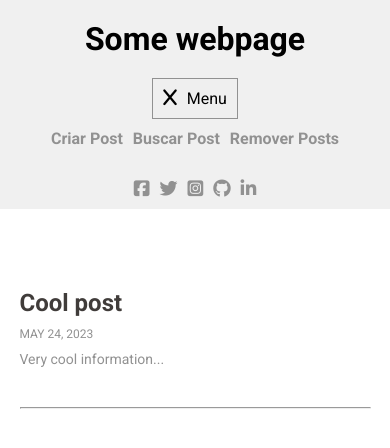
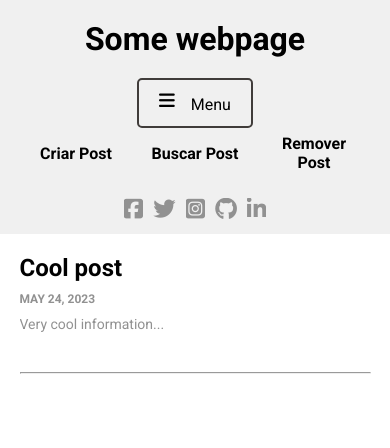
Before and after one commit to ieVictor/exam, a website with bundled scripts: page index.html in a window 390 px wide. Both pictures are taken after a click on the button "Menu". Built offline with nearby package versions, Linux system fonts and the light colour scheme.

Commit message:
Sei lá mano

```diff
--- /dev/null
+++ b/css/style.css
@@ -0,0 +1,353 @@
+* {
+    padding: 0;
+    margin: 0;
+    box-sizing: border-box;
+    font-family: 'Roboto', sans-serif;
+    overflow: hidden;
+}
+
+:root {
+    --default-color: #403c3a;
+    --default-gray: #f0f0f0;
+    --default-font: #919191;
+    --default-white: #ffffff;
+}
+
+header{
+    padding-top: 20px;
+    width: 100%;
+    height: 200px;
+    background-color: var(--default-gray);
+}
+
+.container {
+    width: calc(100dvw - 8%);
+    height: 100%;
+    margin: 0 auto;
+}
+
+.header-main{
+    width: 100%;
+    height: 100%;
+    display: flex;
+    align-items: center;
+    justify-content: center;
+    flex-direction: column;
+}
+.menu-container {
+    margin: 0 auto;
+}
+.menu-options.active {
+    display: none;
+}
+
+.menu-btn {
+    position: absolute;
+    top: 10px;
+    left: 10px;
+    padding: 12px 10px;
+    font-size: 16px;
+    border: 2px solid var(--default-color);
+    border-radius: 5px;
+    background-color: var(--default-gray);
+}
+
+.menu-options{
+    display: flex;
+    list-style: none;
+    position: absolute;
+    top: 50px;
+    left: 0;
+    width: 100%;
+    height: 100%;
+    padding: 12px;
+    cursor: pointer;
+    font-weight: bold;
+    flex-direction: column;
+    align-items: flex-start;
+    transition: all .5s ease-in-out;
+}
+
+.menu-options li{
+    padding: 6px 12px;
+    border-radius: 6px;
+}
+
+.menu-options li:hover {
+    background-color: var(--default-color);
+    color: var(--default-white);
+}
+
+.menu-btn:hover {
+    background-color: var(--default-color);
+    color: var(--default-white);
+}
+
+.menu-btn i{
+    font-size: 18px;
+    margin-right: 12px;
+}
+
+.social-links {
+    display: flex;
+    align-items: center;
+    justify-content: flex-end;
+    padding: 10px 0;
+    gap: 10px;
+    margin-top: 10px;
+}
+
+.social-links a {
+    text-decoration: none;
+    color: var(--default-font);
+    font-size: 18px;
+}
+
+.social-links a:hover {
+    color: var(--default-color);
+}
+
+.post-section {
+    width: 100%;
+    height: 100%;
+    display: flex;
+    flex-direction: column;
+    align-items: flex-start;
+    justify-content: center;
+    margin-bottom: 30px;
+    cursor: pointer;
+}
+
+.post-section h2{
+    color: var(--default-color);
+    margin-bottom: 10px;
+}
+
+.post-section span{
+    color: var(--default-font);
+    font-size: 12px;
+    text-transform: uppercase;
+    margin-bottom: 10px;
+}
+
+.post-section p {
+    color: var(--default-font);
+    font-size: 14px;
+    margin-bottom: 10px;
+}
+
+
+
+@media screen and (max-width: 359px) {
+    body {
+        display: none;
+    }
+}
+
+@media screen and (min-width: 360px) and (max-width: 640px) {
+    .container {
+        max-width: calc(100dvw - 10%);
+        height: 100%;
+    }
+
+    .menu-container{
+        display: flex;
+        align-items: center;
+        justify-content: center;
+        margin: 0 auto;
+    }
+
+    header {
+        width: 100%;
+        height: 100%;
+        background-color: var(--default-gray);
+        margin-bottom: 20px;
+    }
+    .header-main {
+        width: 100%;
+        height: 100%;
+        display: flex;
+        flex-direction: column;
+        align-items: center;
+        justify-content: center;
+    }
+
+    .header-main h1{
+        margin-bottom: 20px;
+    }
+
+    .post-section {
+        width: 100%;
+        height: 100%;
+        display: flex;
+        flex-direction: column;
+        align-items: flex-start;
+        justify-content: center;
+        margin-bottom: 30px;
+    }
+    table {
+        width: 100%;
+        height: inherit;
+        border-collapse: collapse;
+    }
+
+    tbody {
+        width: 100%;
+        height: inherit;
+    }
+
+    table tbody tr td {
+        display: flex;
+        width: 100%;
+        height: inherit;
+        margin-bottom: 10px;
+    }
+
+    .post_header {
+        font-size: 24px;
+        font-weight: bold;
+    }
+
+    .post_date {
+        font-size: 12px;
+        font-weight: bold;
+        color: var(--default-font);
+        text-transform: uppercase;
+    }
+
+    .post_content {
+        font-size: 14px;
+        color: var(--default-font);
+    }
+
+    form {
+        display: flex;
+        flex-direction: column;
+        align-items: center;
+        width: 100%;
+        padding: 20px;
+        border-radius: 10px;
+        background-color: var(--default-gray);
+        transition: all 1s ease-in-out;
+    }
+
+    form h3{
+        margin-bottom: 20px;
+    }
+
+    form label {
+        width: 100%;
+        height: 100%;
+        color: var(--default-color);
+        font-size: 16px;
+        margin-bottom: 10px;
+        font-weight: bold;
+    }
+
+    form input{
+        width: 100%;
+        height: 40px;
+        padding: 0 10px;
+        margin-bottom: 10px;
+        border: none;
+        border-radius: 5px;
+        outline: none;
+    }
+
+    form textarea{
+        width: 100%;
+        height: 100px;
+        padding: 10px;
+        margin-bottom: 10px;
+        border: none;
+        border-radius: 5px;
+        outline: none;
+        resize: none;
+    }
+
+    form .close-panel{
+        display: flex;
+        width: 100%;
+        justify-content: flex-end;
+        padding: 10px;
+        font-size: 16px;
+        color: var(--default-font);
+    }
+
+    form .close-panel i{
+        cursor: pointer;
+    }
+
+    form .close-panel i:hover{
+        color: var(--default-color);
+    }
+
+    .menu-options {
+        display: none;
+    }
+
+    .menu-options.active {
+        display: flex;
+        list-style: none;
+        position: relative;
+        top: auto;
+        right: auto;
+        margin: 0;
+        padding: 0;
+        width: 100%;
+        height: 100%;
+        gap: 6px;
+        cursor: pointer;
+        font-weight: bold;
+        flex-direction: row;
+        align-items: center;
+        justify-content: center;
+    }
+
+    .menu-options li{
+        text-align: center;
+        font-size: 1rem;
+        width: 100%;
+        height: 100%;
+    }
+
+    .menu-options li:hover {
+        background-color: var(--default-color);
+        color: var(--default-white);
+    }
+
+    .menu-container {
+        display: flex;
+        width: 100%;
+        height: 100%;
+        align-items: center;
+        justify-content: center;
+        flex-direction: column;
+    }
+
+    .menu-btn {
+        position: relative;
+        top: auto;
+        right: auto;
+        left: auto;
+        padding: 12px 20px;
+        font-size: 16px;
+        border: 2px solid var(--default-color);
+        border-radius: 5px;
+        background-color: var(--default-gray);
+    }
+
+    .menu-btn:hover {
+        background-color: var(--default-color);
+        color: var(--default-white);
+    }
+
+    .menu-btn i{
+        font-size: 18px;
+        margin-right: 16px;
+    }
+
+    .social-links i{
+        font-size: 1.4rem;
+    }
+};
--- a/index.html
+++ b/index.html
@@ -3,12 +3,12 @@
 <head>
     <meta charset="UTF-8">
     <meta name="viewport" content="width=device-width, initial-scale=1.0">
-
     <!-- Fonts -->
     <link rel="preconnect" href="https://fonts.googleapis.com">
     <link rel="preconnect" href="https://fonts.gstatic.com" crossorigin>
     <link href="https://fonts.googleapis.com/css2?family=Montserrat:wght@400;700&family=Roboto:ital,wght@0,300;0,400;0,500;0,700;1,700&display=swap" rel="stylesheet">
-    <link rel="stylesheet" href="style.css">
+    <link rel="stylesheet" href="/css/style.css">
+    <link rel="stylesheet" href="/css/components/modal.css">
     <title>Projeto - Suficiência</title>
 </head>
 <body>
@@ -16,14 +16,14 @@
         <div class="container">
             <div class="header-main">
                 <h1>Some webpage</h1>
-                <nav>
-                    <button id="menu-btn"><i class="fa-solid fa-bars"></i>Menu</button>
-                    <ul class="menu-links">
-                        <li><a href="index.php">Criar Post</a></li>
-                        <li><a href="cadastro.php">Buscar Post</a></li>
-                        <li><a href="login.php">Remover Posts</a></li>
+                <div class="menu-container">
+                    <button class="menu-btn"><i class="fa-solid fa-bars"></i>Menu</button>
+                    <ul class="menu-options">
+                        <li class="create-post">Criar Post</li>
+                        <li class="search-post">Buscar Post</li>
+                        <li class="remove-post">Remover Post</li>
                     </ul>
-                </nav>
+                </div>
                 <div class="social-links">
                     <a href="https://www.facebook.com/" target="_blank"><i class="fa-brands fa-square-facebook"></i></a>
                     <a href="https://www.twitter.com/" target="_blank"><i class="fa-brands fa-twitter"></i></a>
@@ -34,17 +34,40 @@
             </div>
         </div>
     </header>
+    <section class="modal" id="modal">
+        <div class="container">
+            <div class="modal-content">
+                <form id="form">
+                    <div class="close-panel">
+                        <i class="fa-solid fa-x" id="close-panel-icon"></i>
+                    </div>
+                    <h3>Criar Post</h3>
+                    <label for="p-title">Título</label>
+                    <input type="text" id="p-title" placeholder="Título" required>
+                    <label for="p-content">Conteúdo</label>
+                    <textarea id="p-content" cols="30" rows="10" placeholder="Conteúdo" required></textarea>
+                    <button id="create-post-btn" class="save" type="submit">Criar Post</button>
+                </form>
+            </div>
+        </div>
+    </section>
     <section>
         <div class="container">
             <div class="post-section">
-                <h2>Cool post</h2>
-                <span>May 24, 2023</span>
-                <p>Very cool information...</p>
+                <table>
+                    <tbody>
+                        <tr>
+                            <td class="post_header">Cool post</td>
+                            <td class="post_date">May 24, 2023</td>
+                            <td class="post_content">Very cool information...</td>
+                        </tr>
+                    </tbody>
+                </table>
             </div>
             <hr>
         </div>
     </section>
-    <script type="module" src="script.js"></script>
+    <script crossorigin="anonymous" type="module" src="./main.js"></script>
     <!--Font Awesome-->
     <script src="https://kit.fontawesome.com/60125727cb.js" crossorigin="anonymous"></script>
 </body>
--- /dev/null
+++ b/openMenu.js
@@ -0,0 +1,4 @@
+export const openMenu = () => {
+  const menuOption = document.querySelector('.menu-options');
+  menuOption.classList.toggle('active');
+};
--- /dev/null
+++ b/openModal.js
@@ -0,0 +1,5 @@
+export const openModal = () => document.querySelector('.modal-content')
+    .classList.add('active');
+
+export const closeModal = () => document.querySelector('.modal-content')
+    .classList.remove('active');
--- a/script.js
+++ /dev/null
@@ -1,3 +0,0 @@
-import openMenu from './src/openMenu.js';
-
-openMenu();
--- a/src/openMenu.js
+++ /dev/null
@@ -1,22 +0,0 @@
-export default function openMenu() {
-    const menuButton = document.getElementById("menu-btn");
-    const menu = document.querySelector(".menu-links");
-    const menuButtonI = document.querySelector(".fa-solid.fa-bars"); // Corrected selector
-
-    menuButton.addEventListener("click", async (e) => {
-        e.preventDefault();
-
-        menu.classList.toggle("menu-active");
-        addIconClose();
-    });
-
-    function addIconClose() {
-        if (menuButtonI.classList.contains("fa-bars")) { // Corrected class name
-            menuButtonI.classList.remove("fa-bars");
-            menuButtonI.classList.add("fa-x");
-        } else {
-            menuButtonI.classList.remove("fa-x");
-            menuButtonI.classList.add("fa-bars");
-        }
-    }
-};
--- a/style.css
+++ /dev/null
@@ -1,212 +0,0 @@
-* {
-    padding: 0;
-    margin: 0;
-    box-sizing: border-box;
-    font-family: 'Roboto', sans-serif;
-}
-
-:root {
-    --default-color: #403c3a;
-    --default-gray: #f0f0f0;
-    --default-font: #919191;
-    --default-white: #ffffff;
-}
-
-header{
-    padding-top: 20px;
-    width: 100%;
-    height: 200px;
-    background-color: var(--default-gray);
-}
-
-.container {
-    width: calc(100dvw - 8%);
-    height: 100%;
-    margin: 0 auto;
-}
-
-.header-main{
-    width: 100%;
-    height: 100%;
-    display: flex;
-    align-items: center;
-    justify-content: center;
-    flex-direction: column;
-}
-.social-links {
-    display: flex;
-    align-items: center;
-    justify-content: flex-end;
-    padding: 10px 0;
-    gap: 10px;
-    margin-top: 10px;
-}
-
-.social-links a {
-    text-decoration: none;
-    color: var(--default-font);
-    font-size: 18px;
-}
-
-.social-links a:hover {
-    color: var(--default-color);
-}
-
-nav button {
-    position: absolute;
-    top: 20px;
-    left: 20px;
-    padding: 10px;
-    cursor: pointer;
-    border: var(--default-font) solid 1px;
-    font-size: 16px;
-}
-nav button i {
-    margin-right: 10px;
-    font-size: 18px;
-    font-weight: bold;
-}
-
-nav ul {
-    display: none;
-}
-
-section {
-    padding-top: 60px;
-}
-
-.post-section {
-    width: 100%;
-    height: 100%;
-    display: flex;
-    flex-direction: column;
-    align-items: flex-start;
-    justify-content: center;
-    margin-bottom: 30px;
-    cursor: pointer;
-}
-
-.post-section h2{
-    color: var(--default-color);
-    margin-bottom: 10px;
-}
-
-.post-section span{
-    color: var(--default-font);
-    font-size: 12px;
-    text-transform: uppercase;
-    margin-bottom: 10px;
-}
-
-.post-section p {
-    color: var(--default-font);
-    font-size: 14px;
-    margin-bottom: 10px;
-}
-
-
-@media screen and (max-width: 359px) {
-    body {
-        display: none;
-    }
-}
-
-@media screen and (min-width: 360px) and (max-width: 640px) {
-    .container {
-        max-width: calc(100dvw - 10%);
-        height: 100%;
-    }
-
-    header {
-        width: 100%;
-        height: 100%;
-        background-color: var(--default-gray);
-        margin-bottom: 20px;
-    }
-    .header-main {
-        width: 100%;
-        height: 100%;
-        display: flex;
-        flex-direction: column;
-        align-items: center;
-        justify-content: center;
-    }
-
-    .header-main h1{
-        margin-bottom: 20px;
-    }
-
-    nav {
-        display: flex;
-        flex-direction: column;
-        justify-content: center;
-        align-items: center;
-    }
-    nav button {
-        position: relative;
-        top: 0;
-        left: 0;
-        padding: 10px;
-        cursor: pointer;
-        border: var(--default-font) solid 1px;
-        font-size: 16px;
-    }
-    nav button i {
-        margin-right: 10px;
-        font-size: 18px;
-        font-weight: bold;
-    }
-
-    nav ul li a:hover{
-        color: var(--default-white);
-    }
-
-    .menu-active {
-        display: flex;
-        align-items: center;
-        justify-content: center;
-        width: 100%;
-        background-color: var(--default-gray);
-        list-style: none;
-        gap: 10px;
-        cursor: pointer;
-        padding: 10px;
-    }
-    .menu-active a{
-        text-decoration: none;
-        font-weight: bold;
-        color: var(--default-font);
-    }
-
-    .menu-active a:hover{
-        color: var(--default-color);
-    }
-
-    .post-section {
-        width: 100%;
-        height: 100%;
-        display: flex;
-        flex-direction: column;
-        align-items: flex-start;
-        justify-content: center;
-        margin-bottom: 30px;
-    }
-
-    .post-section h2{
-        color: var(--default-color);
-        margin-bottom: 10px;
-    }
-
-    .post-section span{
-        color: var(--default-font);
-        font-size: 12px;
-        text-transform: uppercase;
-        margin-bottom: 10px;
-    }
-
-    .post-section p {
-        color: var(--default-font);
-        font-size: 14px;
-        margin-bottom: 10px;
-    }
-}
```
Also changed, not shown: css/components/modal.css (added, +16 -0 lines), main.js (added, +12 -0 lines), package.json (added, +16 -0 lines), savePost.js (added, +30 -0 lines), storage.js (added, +28 -0 lines), .eslintrc.cjs (added), src/criarPost.js (deleted), 1 other file.
